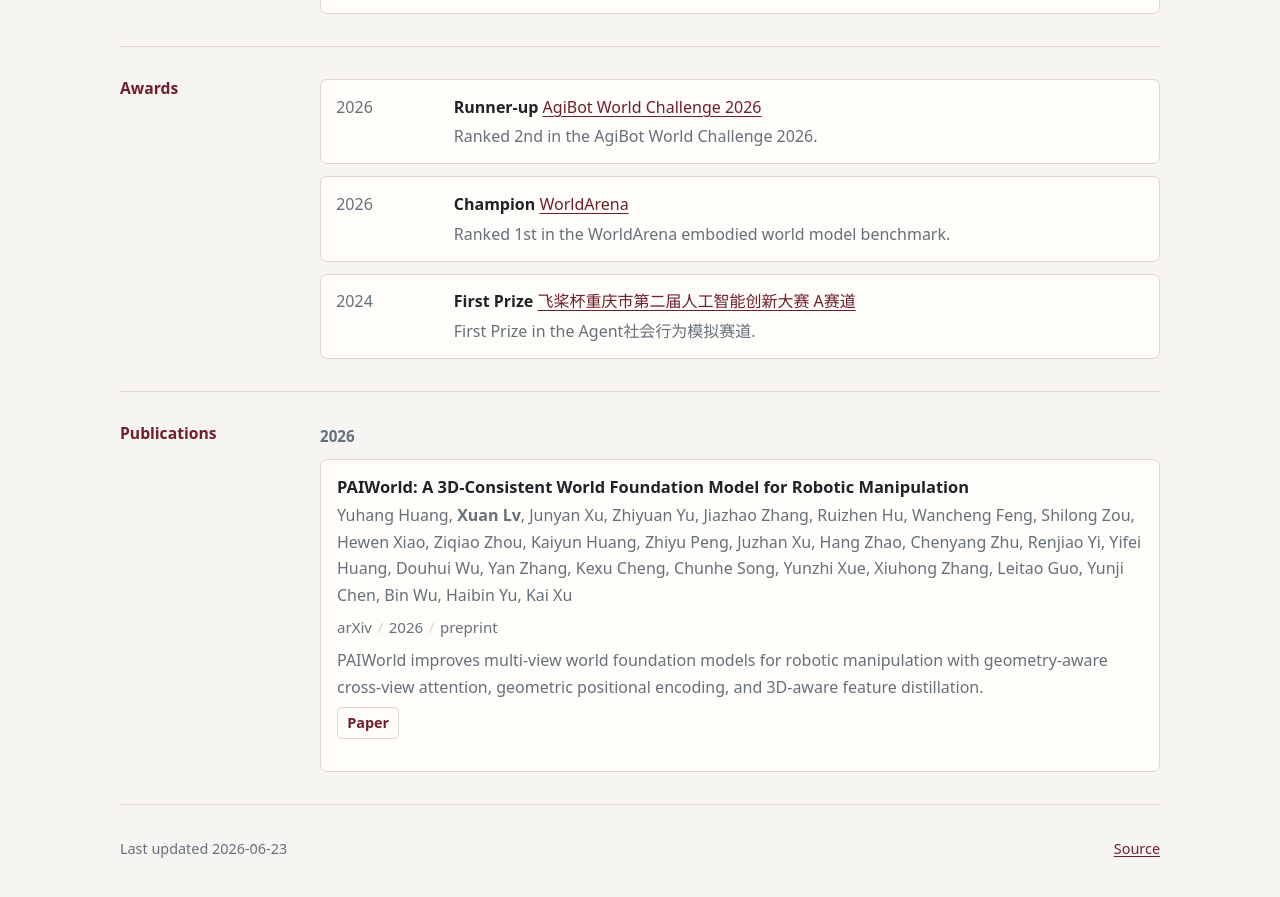
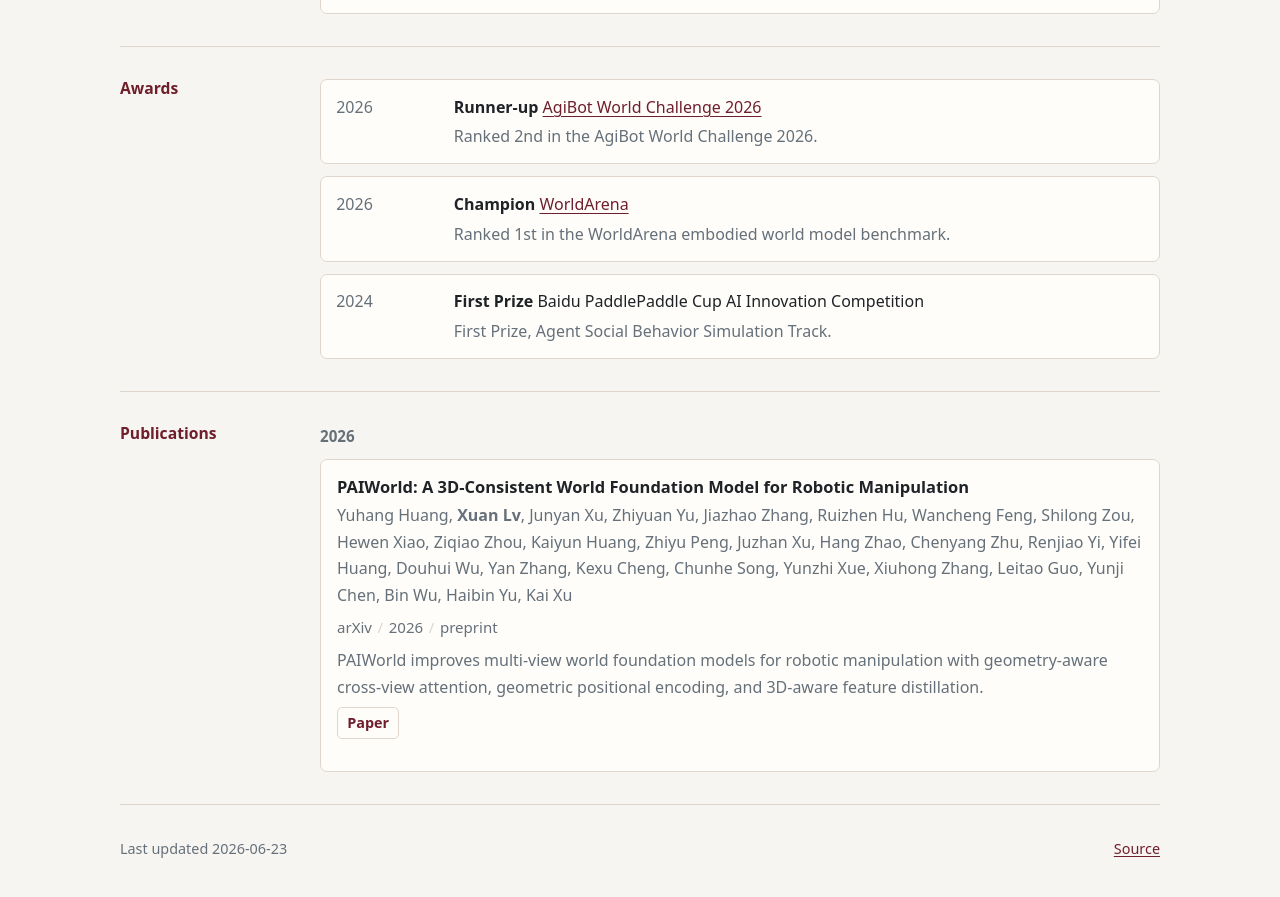
Before and after one commit to SparKgod1/SparKgod1.github.io, a Jekyll site: the page built from index.html, in a window 1280 px wide and 900 px high, scrolled down 583 px. Shown: the top 897 px of the window. Built offline with Jekyll 4.4.1, drawn with Linux system fonts in a browser that asks for light colours.

Commit message:
Simplify PaddlePaddle Cup award wording

```diff
--- a/_data/awards.yml
+++ b/_data/awards.yml
@@ -12,6 +12,6 @@
 
 - year: 2024
   result: First Prize
-  title: "飞桨杯重庆市第二届人工智能创新大赛 A赛道"
-  description: First Prize in the Agent社会行为模拟赛道.
-  link: https://aistudio.baidu.com/competition/detail/1121/0/introduction
+  title: Baidu PaddlePaddle Cup AI Innovation Competition
+  description: First Prize, Agent Social Behavior Simulation Track.
+  link:
```
